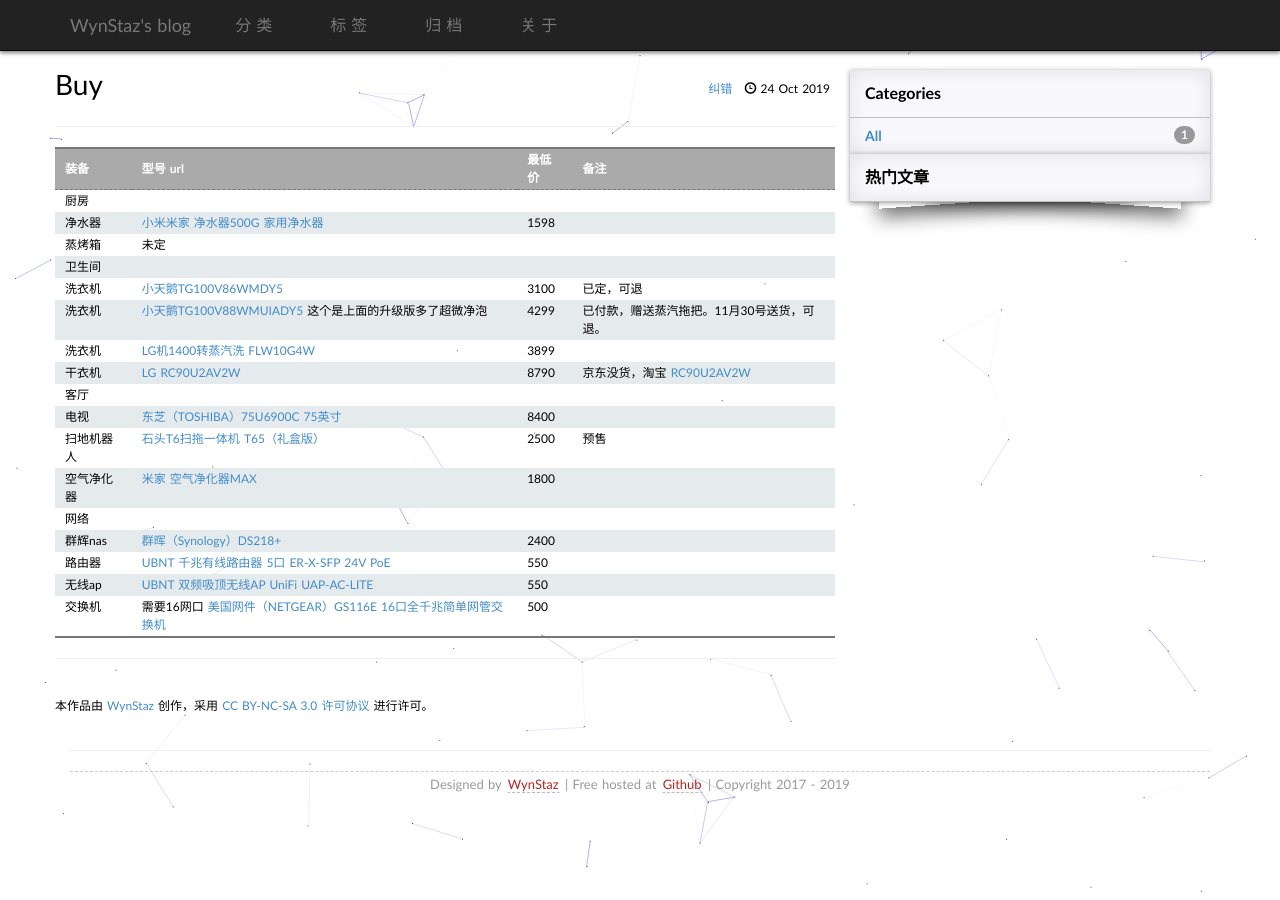
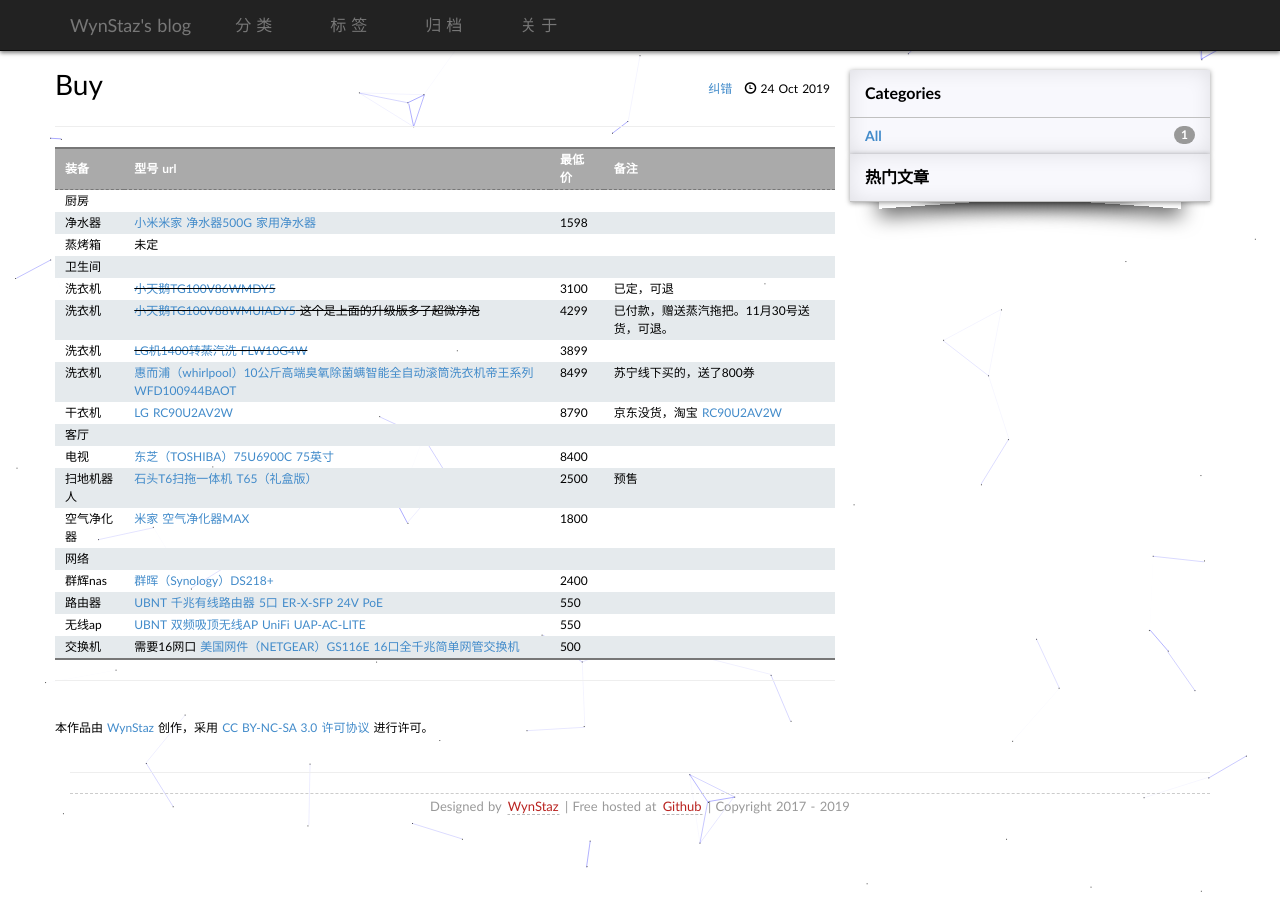
Before and after one commit to Staz1994/Staz1994.github.io, a Jekyll site: the page built from _posts/2019-10-24-buy.md, in a window 1280 px wide. Built offline with Jekyll 4.4.1, drawn with Linux system fonts in a browser that asks for light colours; nearby versions of some CDN libraries; our own code applies the rules of GitHub Pages for plain Markdown files; library files that are not in the unit come from our copies; comment, search, counter and statistics services are not loaded.

Commit message:
修改双休日买了洗衣机

```diff
--- a/_posts/2019-10-24-buy.md
+++ b/_posts/2019-10-24-buy.md
@@ -4,9 +4,10 @@
 |  净水器 |   [小米米家 净水器500G 家用净水器](https://item.jd.com/100004920782.html)   |  1598 |  |
 |  蒸烤箱 | 未定 |  |  |
 | 卫生间 |
-| 洗衣机 | [小天鹅TG100V86WMDY5](https://item.jd.com/7575026.html)  | 3100  | 已定，可退  |
-| 洗衣机 | [小天鹅TG100V88WMUIADY5](https://item.jd.com/100004218553.html) 这个是上面的升级版多了超微净泡 | 4299  | 已付款，赠送蒸汽拖把。11月30号送货，可退。 |
-| 洗衣机 | [LG机1400转蒸汽洗 FLW10G4W](https://item.jd.com/100005444640.html) | 3899 |
+| 洗衣机 | ~~[小天鹅TG100V86WMDY5](https://item.jd.com/7575026.html)~~  | 3100  | 已定，可退  |
+| 洗衣机 | ~~[小天鹅TG100V88WMUIADY5](https://item.jd.com/100004218553.html)  这个是上面的升级版多了超微净泡~~ | 4299  | 已付款，赠送蒸汽拖把。11月30号送货，可退。 |
+| 洗衣机 | ~~[LG机1400转蒸汽洗 FLW10G4W](https://item.jd.com/100005444640.html)~~  | 3899 |
+| 洗衣机 | [惠而浦（whirlpool）10公斤高端臭氧除菌螨智能全自动滚筒洗衣机帝王系列WFD100944BAOT](https://item.jd.com/100004596701.html#crumb-wrap)  | 8499 | 苏宁线下买的，送了800券 |
 | 干衣机 | [LG RC90U2AV2W](https://item.jd.com/100002880142.html) | 8790 | 京东没货，淘宝 [RC90U2AV2W](https://detail.tmall.com/item.htm?spm=a1z10.4-b-s.w4004-21979225933.1.e283308403P9zc&pvid=49568e8a-4983-47bb-a0dc-57f199b3fb88&pos=1&acm=03131.1003.1.702582&id=591210847420&scm=1007.12940.25805.100200300000000&skuId=4223248466172) |
 | 客厅 |
 | 电视 | [东芝（TOSHIBA）75U6900C 75英寸](https://item.jd.com/100004500340.html) | 8400 |
```
